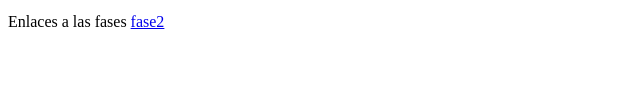
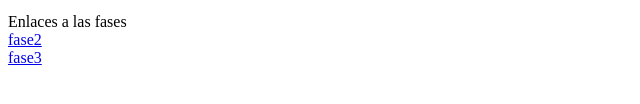
Before and after one commit to DYisela/DSW-YISELARODRIGUEZ, a plain HTML site: page index.html in a window 1280 px wide. Shown: the part 218-322 px from the top of the page, without its empty margins (0-640 px from the left). Drawn offline with Linux system fonts and the light colour scheme.

Commit message:
Update index.html

```diff
--- a/index.html
+++ b/index.html
@@ -15,8 +15,9 @@
        Telefono: 3143262199 <br>
        Skype:dianayisela <br>
 
-       <p>Enlaces a las fases
-            <a href="fase2/design.html">fase2</a>
+       <p>Enlaces a las fases <br>
+            <a href="fase2/design.html">fase2</a> <br>
+            <a href="fase3/index.html">fase3</a>
 
         </p>
    </p>
```
